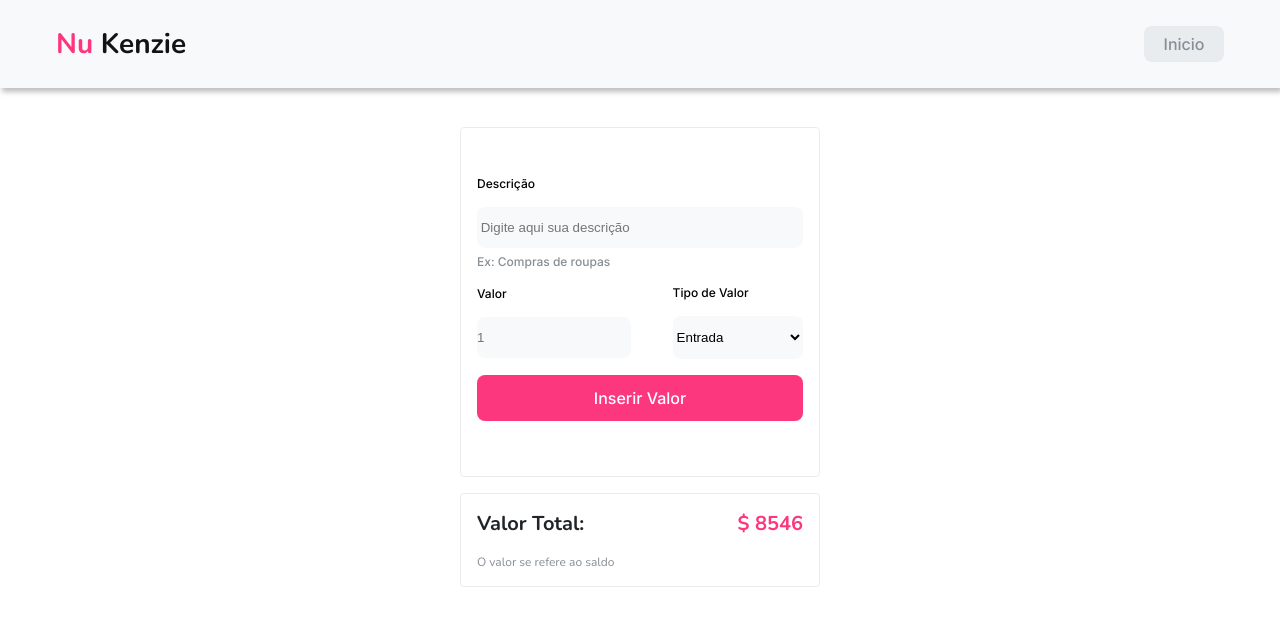
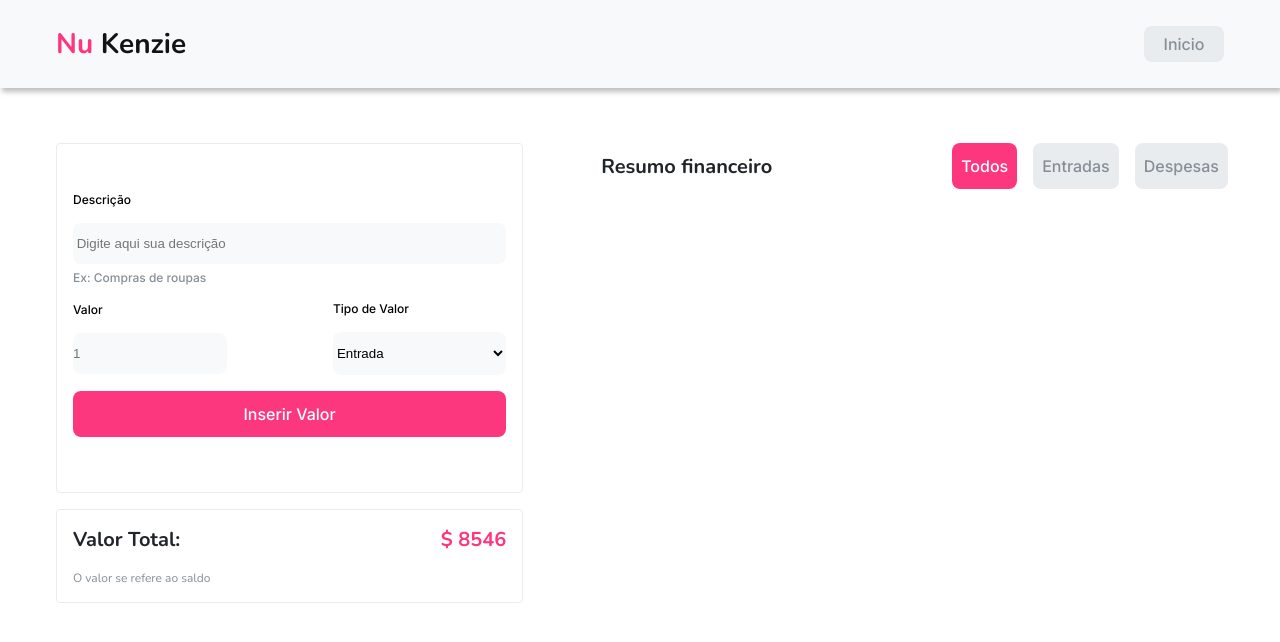
Before and after one commit to ThiagoKalac/nu-kenzie-ThiagoKalac, a React (Create React App) app: page / in a window 1280 px wide. Both pictures are taken after a click on the button "Iniciar". Shown: the top 642 px of the page. Built offline with nearby package versions, Linux system fonts and the light colour scheme.

Commit message:
feat: implementing transaction list navigation menu

```diff
--- a/src/components/Dashboard/Dashboard.css
+++ b/src/components/Dashboard/Dashboard.css
@@ -3,3 +3,25 @@
     width: 100vw;
     height: 100vh;
 }
+
+@media(min-width:768px){
+    .main{
+        display: flex;
+        justify-content: space-between;
+        gap: 78px;
+    }
+   .containerForm{
+      width: 40%;
+      max-width: 100%;
+   }
+
+   .containerList{
+    width: 60%;
+    max-width: 100%;
+    display: flex;
+    align-items: flex-start;
+    justify-content: flex-end;
+   }
+
+
+}
--- a/src/components/Dashboard/Dashboard.jsx
+++ b/src/components/Dashboard/Dashboard.jsx
@@ -1,17 +1,26 @@
 // style
-import './Dashboard.css'
+import "./Dashboard.css";
 // components
-import Header from "./Header/Header"
-import Form from './Form/Form'
-import TotalMoney from './TotalMoney/TotalMoney'
+import Header from "./Header/Header";
+import Form from "./Form/Form";
+import TotalMoney from "./TotalMoney/TotalMoney";
+import List from "./List/List";
 
-function Dashboard({setIsLoggedIn}) {
+function Dashboard({ setIsLoggedIn }) {
   return (
-    <div className='containerDashboard'>
-          <Header setIsLoggedIn={setIsLoggedIn} />
+    <div className="containerDashboard">
+
+      <Header setIsLoggedIn={setIsLoggedIn} />
+      <main className="main container">
+        <section className="containerForm">
           <Form />
-          <TotalMoney/>
-    </div>
+          <TotalMoney />
+        </section>
+        <section className="containerList">
+        <List />
+        </section>
+      </main>
+   </div>
   );
 }
 
--- a/src/components/Dashboard/Form/Form.css
+++ b/src/components/Dashboard/Form/Form.css
@@ -1,8 +1,9 @@
+
 .form{
-    width: 360px;
+    width: 508px;
     max-width: 100%;
     height: 350px;
-    margin: 39px auto 0px auto;
+    margin: 16px auto 0px auto;
     padding: 48px 16px 32px 16px;
     border: 1px solid var(--gray-2);
     border-radius: 4px;
@@ -43,3 +44,10 @@ label{
 .div_typeOfValue{
     width: 40%;
 }
+
+
+@media(min-width:768px){
+    .form{
+        margin: 39px 0px 0px 0px;
+    }
+}
--- a/src/components/Dashboard/Form/Form.jsx
+++ b/src/components/Dashboard/Form/Form.jsx
@@ -4,16 +4,15 @@ import "./Form.css";
 function Form() {
 
   const [inputValue, setInputValue] = useState('')
+  const [inputDescription, setinputDescription] = useState('')
   const [typeOfValue, setTypeOfValue] = useState('moneyDeposit')
 
-
-
-
+  console.log(inputDescription)
   return (
     <form onSubmit={(event)=> event.preventDefault()}  className="container form flex f-column gap-2">
       <section className="section__description flex f-column">
         <label htmlFor="description">Descrição</label>
-        <input className="input-df" type="text" name="description"  id="description" placeholder=" Digite aqui sua descrição"/>
+        <input className="input-df" type="text" name="description"  id="description" placeholder=" Digite aqui sua descrição" value={inputDescription} onChange={(event)=> setinputDescription(event.target.value)}/>
         <span>Ex: Compras de roupas</span>
       </section>
 
--- /dev/null
+++ b/src/components/Dashboard/List/List.css
@@ -0,0 +1,46 @@
+*{
+    box-sizing: border-box;
+    margin: 0;
+    padding: 0;
+}
+
+.navList{
+    width: 508px;
+    max-width: 100%;
+    margin: 16px auto 0px auto;
+    padding: 16px;
+    border: 1px solid var(--gray-2);
+    border-radius: 4px;
+}
+
+.navList > p{
+    font:var(--title-3);
+    color:var(--gray-4);
+}
+
+.navList > nav{
+    max-width: 100%;
+}
+
+.navList nav > button{
+    width: 108px;
+    max-width: 100%;
+    padding: 13px 9px;
+}
+
+@media(min-width:768px){
+    .navList{
+        margin: 39px 0px 0px 0px;
+        width: 100%;
+        flex-direction: row;
+        justify-content: space-between;
+        align-items: center;
+        padding: unset;
+        border: unset;
+        border-radius: unset;
+    }
+
+    .navList > nav{
+        width: 268px;
+    }
+}
--- /dev/null
+++ b/src/components/Dashboard/List/List.jsx
@@ -0,0 +1,16 @@
+import "./List.css";
+
+function List() {
+  return (
+    <div className="container navList flex f-column gap-2">
+      <p>Resumo financeiro</p>
+      <nav className="flex f-justify-center gap-2">
+        <button className="btn btn__main" type="button">Todos</button>
+        <button className="btn btn__df" type="button">Entradas</button>
+        <button className="btn btn__df" type="button">Despesas</button>
+      </nav>
+    </div>
+  );
+}
+
+export default List;
--- a/src/components/Dashboard/TotalMoney/TotalMoney.css
+++ b/src/components/Dashboard/TotalMoney/TotalMoney.css
@@ -1,5 +1,5 @@
 .sectionTotalMoney{
-    width: 360px;
+    width: 508px;
     max-width: 100%;
     margin-top: 16px;
     padding: 16px;
```
Also changed, not shown: 1 other file (tests, documents, lock files or other folders).
